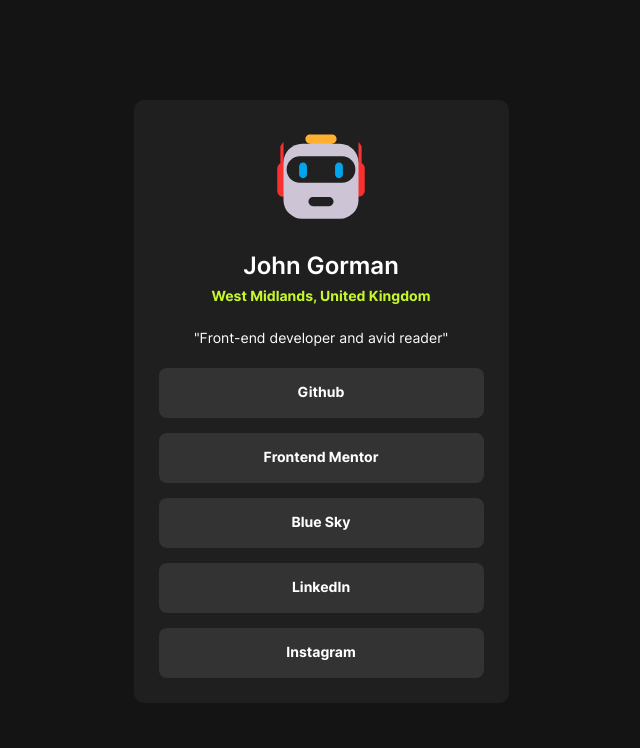
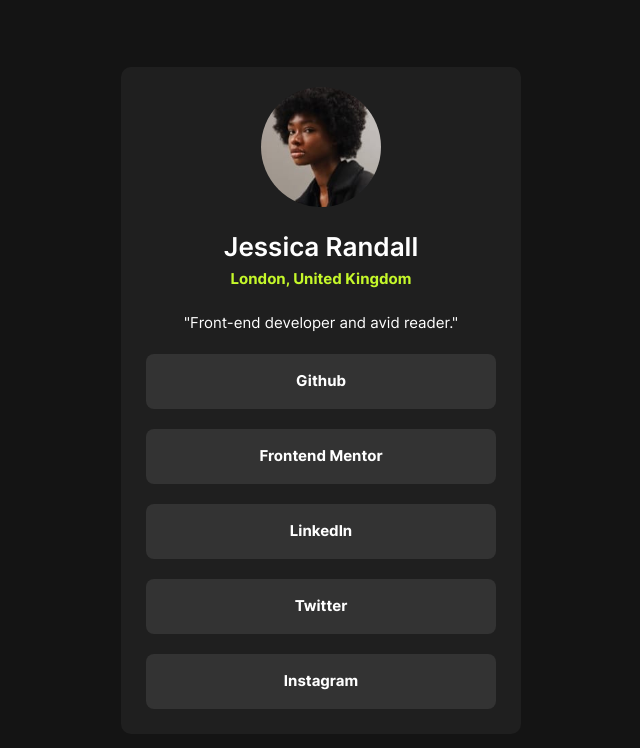
Before and after one commit to Johng117/social-links-profile, a plain HTML site: page index.html in a window 1536 px wide. Shown: the whole page, without its empty margins (447-1087 px from the left). Drawn offline with Linux system fonts and the light colour scheme.

Commit message:
added README.md and updated files to includ focus states and media query

```diff
--- a/index.html
+++ b/index.html
@@ -16,19 +16,19 @@
   </head>
   <body>
     <main class="main-container">
-      <img class="profile-image" src="./assets/images/Fluent_Emoji_flat_1f916.svg"/>
+      <img class="profile-image" src="./assets/images/avatar-jessica.jpeg"/>
       <section class="name-location-tag">
-        <h2 class="profile-name">John Gorman</h2>
-        <h4 class="profile-location">West Midlands, United Kingdom</h2>
-        <h4 class="profile-tag">"Front-end developer and avid reader"</h4>
+        <h2 class="profile-name">Jessica Randall</h2>
+        <h4 class="profile-location">London, United Kingdom</h2>
+        <h4 class="profile-tag">"Front-end developer and avid reader."</h4>
       </section>
       <section class="social-links-container">
         <ul class="links-list">
-          <li class="links-list-item"><a href="https://github.com/Johng117" target="_blank">Github</a></li>
-          <li class="links-list-item"><a>Frontend Mentor</a></li>
-          <li class="links-list-item"><a>Blue Sky</a></li>
-          <li class="links-list-item"><a>LinkedIn</a></li>
-          <li class="links-list-item"><a>Instagram</a></li>
+          <li class="links-list-item"><a href="https://github.com" target="_blank">Github</a></li>
+          <li class="links-list-item"><a href="https://www.frontendmentor.io" target="_blank">Frontend Mentor</a></li>
+          <li class="links-list-item"><a href="https://www.linkedin.com/" target="_blank">LinkedIn</a></li>
+          <li class="links-list-item"><a href="https://x.com/" target="_blank">Twitter</a></li>
+          <li class="links-list-item"><a href="https://www.instagram.com/" target="_blank">Instagram</a></li>
         </ul>
       </section>
     </main>
--- a/styles.css
+++ b/styles.css
@@ -37,22 +37,24 @@ body {
   width: 100vw;
   min-height: 100vh;
   background-color: var(--Grey-900);
+  display: flex;
 }
 
 .main-container {
   height: 100%;
-  width: 375px;
-  margin: 100px auto;
+  width: 325px;
+  margin: 0 auto;
   background-color: var(--Grey-800);
   border-radius: 10px;
-  padding: 25px;
+  padding: 20px 25px 25px 25px;
   text-align: center;
+  align-self: center;
 
   & .profile-image {
     height: 100px;
     width: 100px;
     border-radius: 50%;
-    margin-bottom: 22px;
+    margin-bottom: 20px;
   }
 
   & .name-location-tag {
@@ -64,13 +66,13 @@ body {
 
     & .profile-location {
       color: var(--Green);
-      font-size: 14px;
+      font-size: 13px;
       margin-bottom: 25px;
     }
 
     & .profile-tag {
       color: var(--White);
-      font-size: 14px;
+      font-size: 13px;
       font-weight: 400;
       margin-bottom: 22px;
     }
@@ -81,7 +83,7 @@ body {
       list-style-type: none;
 
       & .links-list-item {
-        height: 50px;
+        height: 45px;
         width: 100%;
         border-radius: 8px;
         background-color: var(--Grey-700);
@@ -91,18 +93,62 @@ body {
           text-decoration: none;
           color: var(--White);
           font-weight: 700;
-          font-size: 14px;
+          font-size: 13px;
           height: 100%;
           width: 100%;
           display: block;
-          padding-top: 15px;
+          padding-top: 14px;
+          cursor: pointer;
+          border-radius: 8px;
+        }
+
+        & a:hover, a:focus-visible {
+          color: var(--Grey-900);
+          background-color: var(--Green);
         }
       }
     }
     & .links-list li:last-child {
-        margin-bottom: 0px;
+      margin-bottom: 0px;
+    }
+  }
+}
+
+@media screen and (min-width: 1440px) {
+  .main-container {
+    width: 400px;
+
+    & .profile-image {
+      width: 120px;
+      height: 120px;
     }
 
+    & .name-location-tag {
+      & .profile-name {
+        font-size: 26px;
+      }
 
+      & .profile-location {
+        font-size: 15px;
+      }
+
+      & .profile-tag {
+        font-size: 15px;
+      }
+    }
+
+    & .social-links-container {
+      & .links-list {
+        & .links-list-item {
+          height: 55px;
+          margin-bottom: 20px;
+
+          & a {
+            font-size: 15px;
+            padding-top: 17px;
+          }
+        }
+      }
+    }
   }
 }
```
Also changed, not shown: 1 other file.
